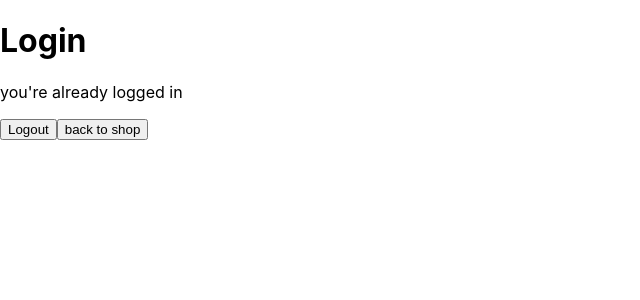
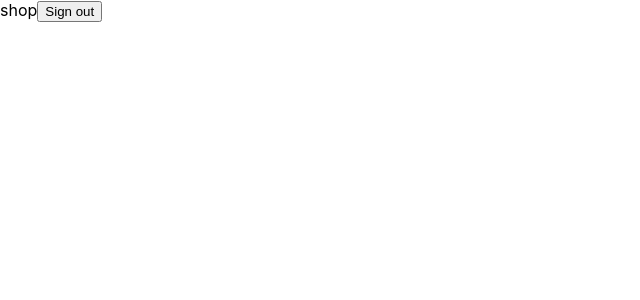
Before and after one commit to coverflex-tech/frontend-exercise, a React (Create React App) app in the folder frontend/: page / in a window 1280 px wide. Before the commit this address led to /login. Shown: the top 300 px of the page, without its empty margins (0-640 px from the left). Built offline with nearby package versions, Linux system fonts and the light colour scheme; sample sign-in values are in the browser's storage.

Commit message:
feat: when logged in redirect back to shop

```diff
--- a/frontend/src/screens/Login.tsx
+++ b/frontend/src/screens/Login.tsx
@@ -1,11 +1,11 @@
-import React, { ChangeEvent, FormEvent, useState } from "react";
-import { useHistory } from "react-router";
-import { login, logout, useAuth } from "../state/UserContext";
+import { ChangeEvent, FormEvent, useState } from "react";
+import { Redirect, useHistory } from "react-router";
+import { login, useAuth } from "../state/UserContext";
 
 export const Login = () => {
   const {
     dispatch,
-    state: { auth, user },
+    state: { auth },
   } = useAuth();
   const [userName, setUserName] = useState("");
 
@@ -23,20 +23,7 @@ export const Login = () => {
     <div>
       <h1>Login</h1>
       {auth ? (
-        <>
-          <p>{user?.user_id} you're already logged in</p>
-          <button
-            type="button"
-            onClick={() => {
-              logout(dispatch, () => history.push("/login"));
-            }}
-          >
-            Logout
-          </button>
-          <button type="button" onClick={() => history.push("/")}>
-            back to shop
-          </button>
-        </>
+        <Redirect to="/" />
       ) : (
         <form onSubmit={onSubmit}>
           <label>
```
